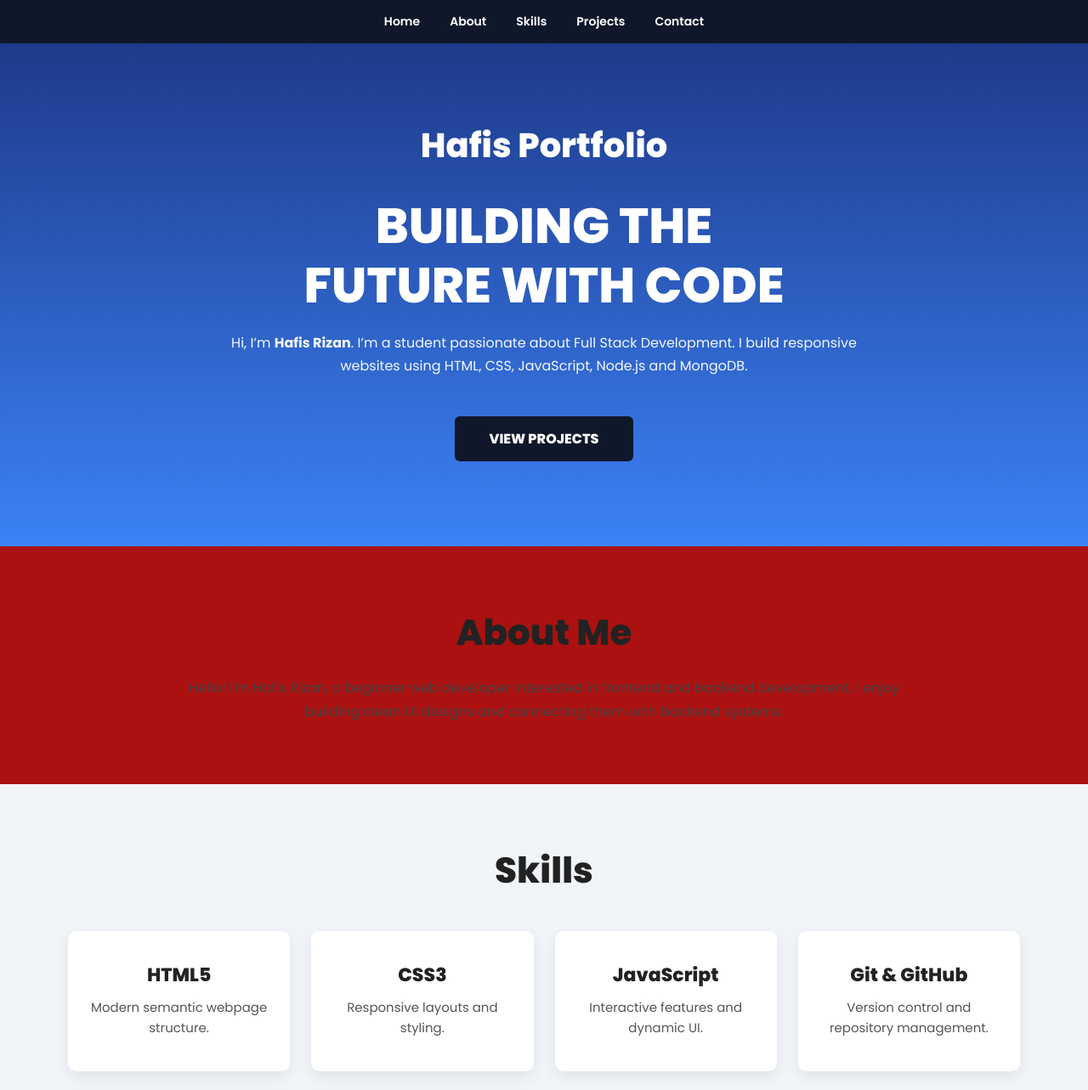
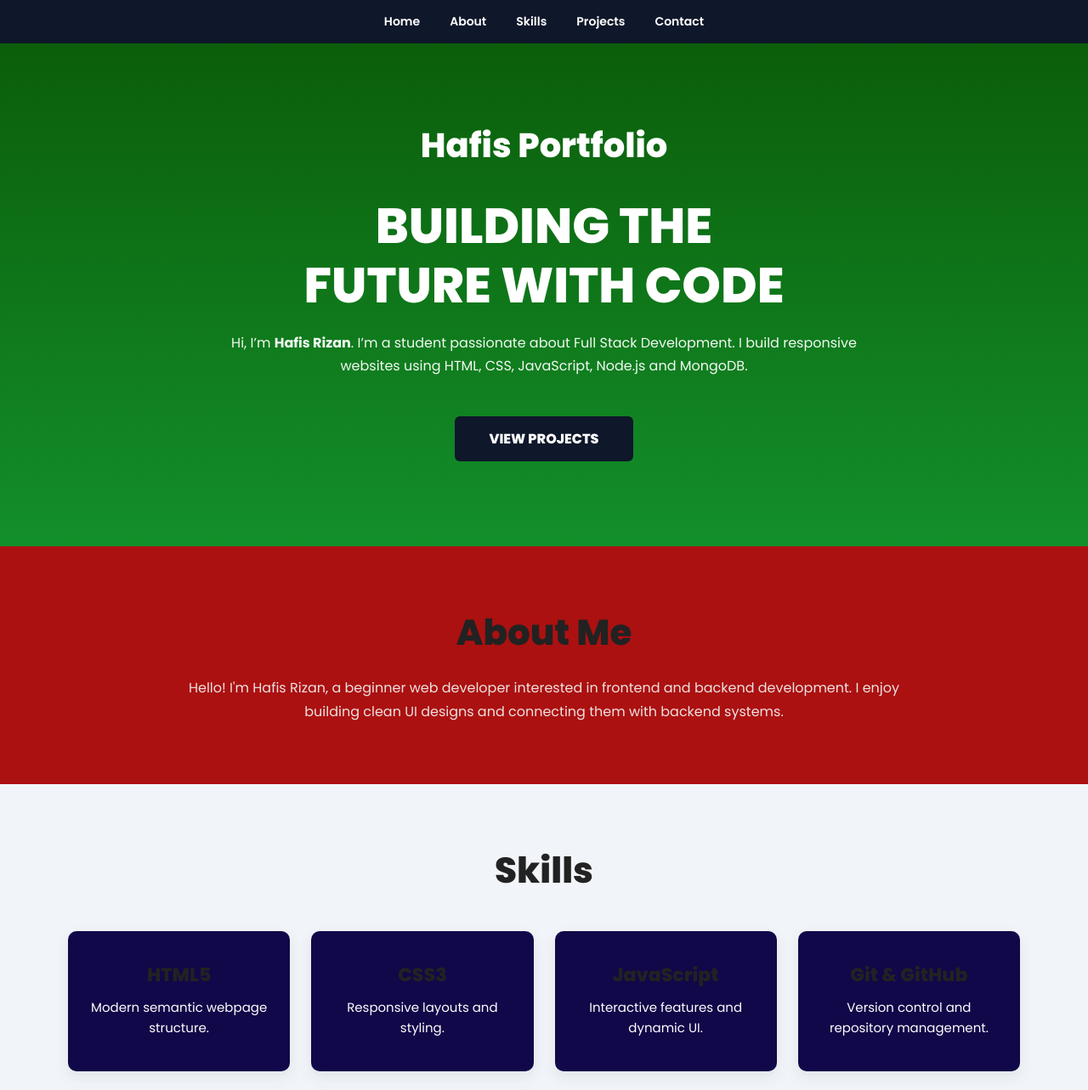
Before and after one commit to 25bcyc27-ux/portfoliowebsite, a plain HTML site: page index.html in a window 1280 px wide. Shown: the top 1283 px of the page at 85% size. Drawn offline with Linux system fonts and the light colour scheme.

Commit message:
Changes in

```diff
--- a/style.css
+++ b/style.css
@@ -43,7 +43,7 @@ body {
 
 /* Hero Section */
 .hero {
-  background: linear-gradient(to bottom, #1e3a8a, #3b82f6);
+  background: linear-gradient(to bottom, #0b5e0a, #138f2a);
   text-align: center;
   padding: 90px 20px 100px;
   color: white;
@@ -107,7 +107,7 @@ body {
   margin: auto;
   font-size: 16px;
   line-height: 1.8;
-  color: #444;
+  color: #eee1e1;
 }
 
 .light-section {
@@ -124,7 +124,7 @@ body {
 }
 
 .card {
-  background: white;
+  background: rgb(17, 8, 73);
   padding: 35px 25px;
   border-radius: 10px;
   text-align: center;
@@ -141,13 +141,13 @@ body {
 
 .card p {
   font-size: 15px;
-  color: #555;
+  color: #fffbfb;
   line-height: 1.6;
 }
 
 .card:hover {
   transform: translateY(-6px);
-  border-bottom: 4px solid #3b82f6;
+  border-bottom: 4px solid #3bf6e0;
 }
 
 /* Contact */
```
